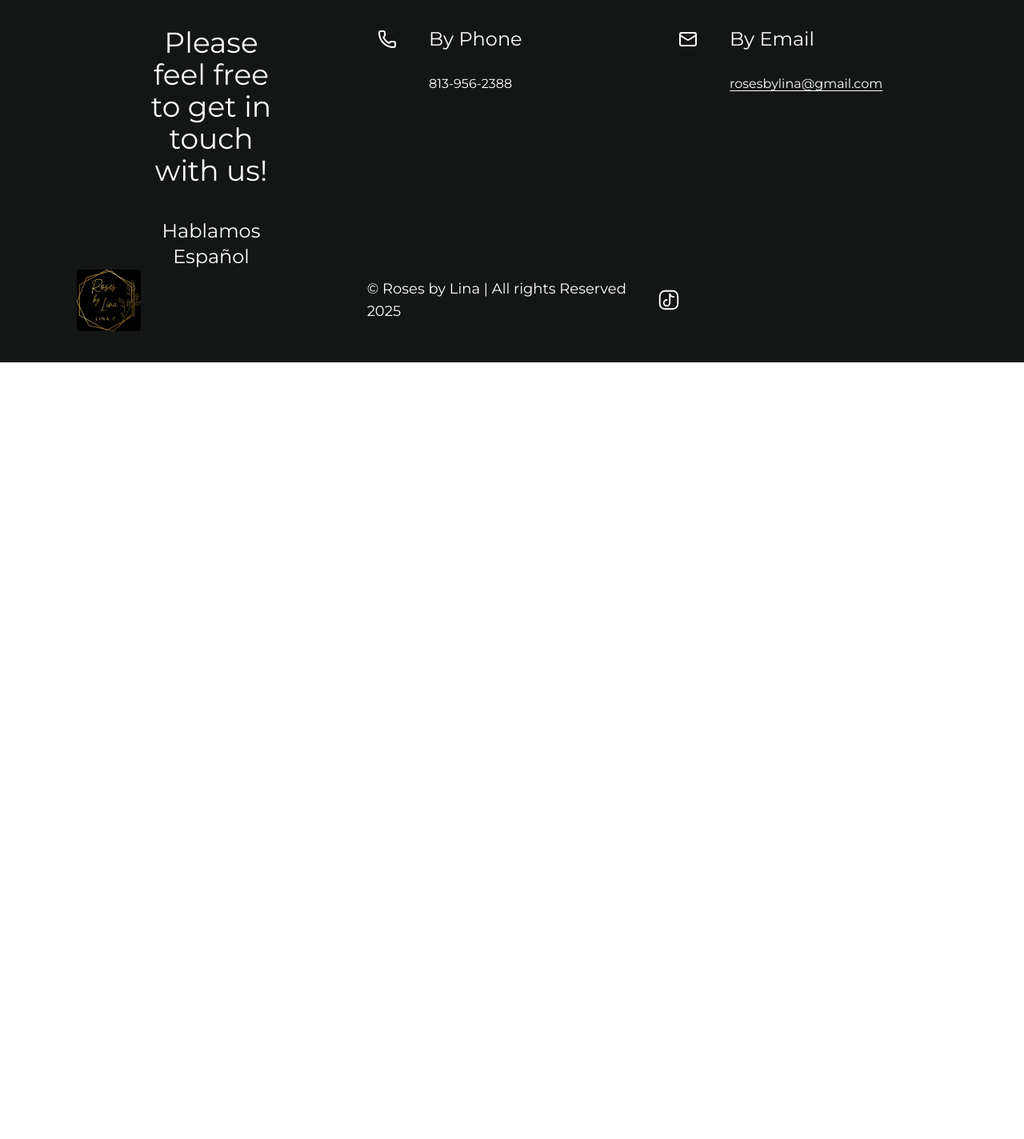
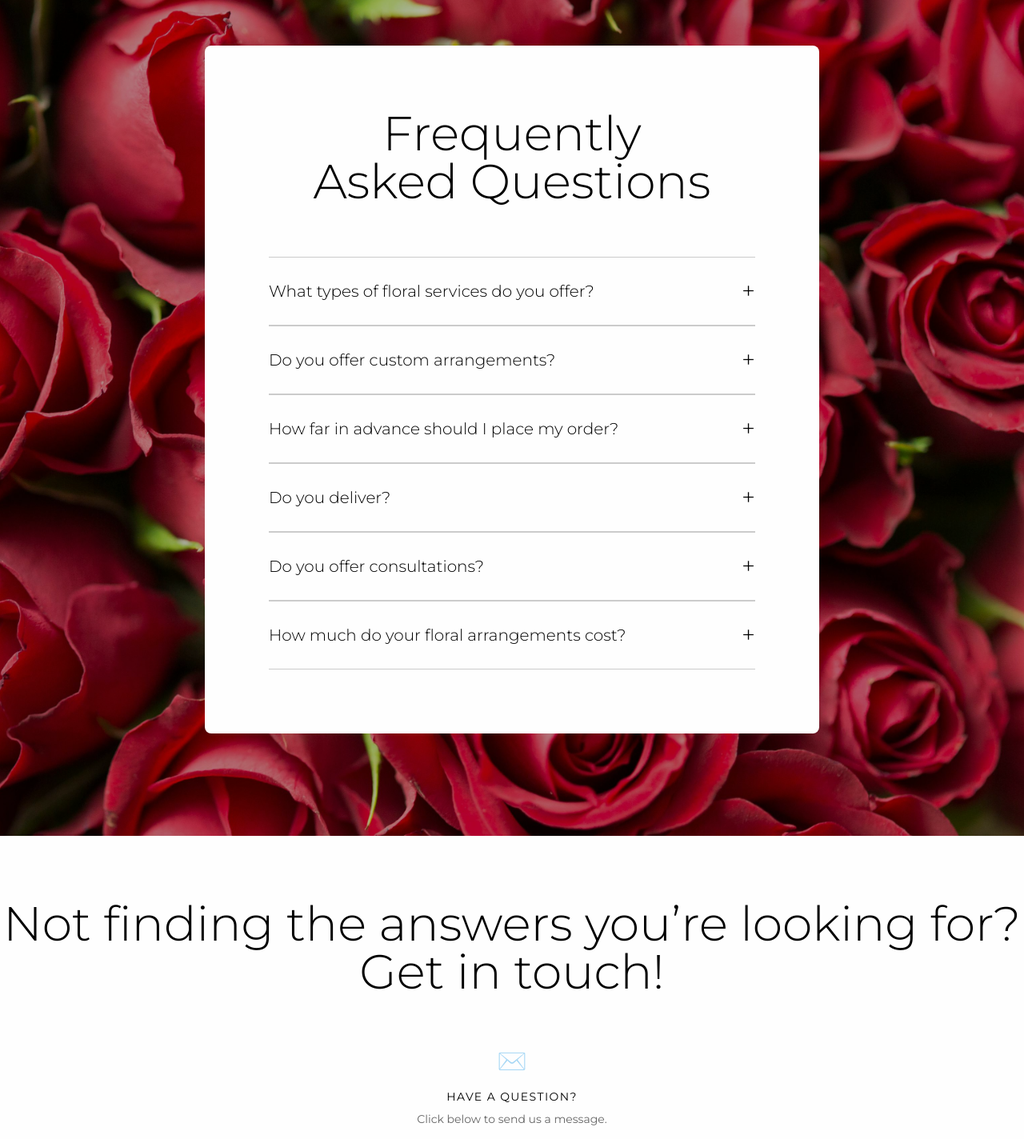
Before and after one commit to amarrero10/roses-by-lina, a Next.js app: page /faq in a window 1280 px wide. Shown: the part 160-1584 px from the top of the page at 80% size. Before the commit the page ends 800 px from the top, so only its background shows below. Built offline with nearby package versions, Linux system fonts and the light colour scheme; some icons are missing.

Commit message:
Finished services and contact us page

```diff
--- a/app/contact-us/page.tsx
+++ b/app/contact-us/page.tsx
@@ -1,10 +1,62 @@
 import ContactForm from "@/components/ContactForm";
+import { Mail, Phone } from "lucide-react";
 
 const Contact = () => {
   return (
-    <div>
-      <ContactForm />
-    </div>
+    <>
+      {/* Intro */}
+      <section className="bg-[#f4efe9] py-24">
+        <div className="max-w-3xl mx-auto text-center">
+          <h1 className="text-6xl font-light mb-6">Contact Us</h1>
+          <p className="text-lg text-black/60 leading-relaxed">
+            Whether you’re planning an event or have a question about our services, we’d love to
+            hear from you.
+          </p>
+        </div>
+      </section>
+
+      {/* Form Section */}
+      <section className="bg-accent-black py-20">
+        <div className="max-w-4xl mx-auto grid grid-cols-2 gap-24 items-start bg-accent-text-purple ">
+          {/* Text */}
+          <div className="text-accent-black p-10">
+            <h2 className="text-5xl font-light mb-6">Let’s Create Something Beautiful</h2>
+
+            <p className="text-lg text-accent-black/70 leading-relaxed mb-6">
+              Whether you’re celebrating a milestone, planning an event, or simply sending a
+              thoughtful gesture, we’d love to hear from you. Share a few details and we’ll be in
+              touch.
+            </p>
+            <div className="w-10 h-px bg-accent-black/30 my-6" />
+            {/* Secondary contact blurb */}
+            <p className="text-sm text-accent-black leading-relaxed">
+              Prefer to reach out directly? You’re welcome to call or email us instead. We’re happy
+              to assist in English or Spanish — <span className="italic">hablamos español</span>.
+            </p>
+            <div className="mt-6 space-y-2 text-sm ">
+              <div className="flex items-center ">
+                <Phone className="inline-block mr-2 text-accent-black " />
+                <a href="tel:18139562388" className="block hover:text-white transition">
+                  813&nbsp;·&nbsp;956&nbsp;·&nbsp;2388
+                </a>
+              </div>
+              <div className="flex items-center ">
+                <Mail className="inline-block mr-2 text-accent-black" />
+                <a
+                  href="mailto:rosesbylina@gmail.com"
+                  className="block hover:text-white underline transition"
+                >
+                  rosesbylina@gmail.com
+                </a>
+              </div>
+            </div>
+          </div>
+
+          {/* Form */}
+          <ContactForm className="bg-black p-12" />
+        </div>
+      </section>
+    </>
   );
 };
 
--- a/app/faq/page.tsx
+++ b/app/faq/page.tsx
@@ -1,5 +1,93 @@
+import FAQItem from "@/components/FAQItem";
+import Image from "next/image";
+import Link from "next/link";
+import img from "../../public/25.jpg";
 function Faq() {
-  return <div>Faq</div>;
+  const faqs = [
+    {
+      question: "What types of floral services do you offer?",
+      answer:
+        "We create custom floral designs for birthdays, graduations, proposals, weddings, memorials, and everyday occasions.",
+    },
+    {
+      question: "Do you offer custom arrangements?",
+      answer:
+        "Yes. Every arrangement is thoughtfully designed based on your preferences, event details, and seasonal availability.",
+    },
+    {
+      question: "How far in advance should I place my order?",
+      answer:
+        "For everyday arrangements, 24–48 hours is recommended. Weddings and large events typically require advance notice.",
+    },
+    {
+      question: "Do you deliver?",
+      answer:
+        "Yes, delivery is available within our service area. Delivery fees may vary depending on location and timing.",
+    },
+    {
+      question: "Do you offer consultations?",
+      answer:
+        "We’re happy to discuss your floral needs via phone, email, or in person. Hablámos español.",
+    },
+    {
+      question: "How much do your floral arrangements cost?",
+      answer:
+        "Because every arrangement is custom-designed, pricing varies based on size, flower selection, seasonality, and event details. We don’t offer set prices, but we’re happy to work within your budget. For a personalized quote, please contact us by phone or email and we’ll be glad to help.",
+    },
+  ];
+
+  return (
+    <>
+      <section className="relative py-32 overflow-hidden -z-10">
+        {/* Background image */}
+        <Image src={img} alt="" fill className="object-cover" priority />
+
+        {/* Overlay (important for readability) */}
+        <div className="absolute inset-0 bg-black/30" />
+
+        {/* Content */}
+        <div className="relative z-10 max-w-3xl mx-auto bg-[#fefefe] p-20 rounded-lg">
+          <h2 className="text-6xl font-light text-center mb-16">
+            Frequently
+            <br />
+            Asked Questions
+          </h2>
+
+          <div>
+            {faqs.map((faq, i) => (
+              <FAQItem key={i} question={faq.question} answer={faq.answer} />
+            ))}
+          </div>
+        </div>
+      </section>
+      <section className=" py-20">
+        <h2 className="text-6xl font-light text-center mb-16">
+          Not finding the answers you’re looking for? Get in touch!
+        </h2>
+        <div className="max-w-5xl mx-auto flex justify-center text-center">
+          {/* Phone */}
+
+          {/* Email */}
+          <div>
+            <div className="mb-4 text-black/60">
+              <span className="text-3xl">✉️</span>
+            </div>
+
+            <h3 className="uppercase tracking-widest text-sm mb-2">Have a Question?</h3>
+
+            <p className="text-sm text-black/60 mb-4">Click below to send us a message.</p>
+
+            <Link
+              href="mailto:rosesbylina@gmail.com"
+              className="inline-block border border-black px-8 py-3 text-sm uppercase tracking-wide hover:bg-black hover:text-white transition"
+            >
+              Contact Us
+            </Link>
+          </div>
+        </div>
+      </section>
+    </>
+  );
 }
 
 export default Faq;
--- /dev/null
+++ b/components/FAQItem.tsx
@@ -0,0 +1,48 @@
+"use client";
+
+import { useState } from "react";
+import { motion, AnimatePresence } from "framer-motion";
+
+type FAQItemProps = {
+  question: string;
+  answer: string;
+};
+
+const FAQItem = ({ question, answer }: FAQItemProps) => {
+  const [open, setOpen] = useState(false);
+
+  return (
+    <div className="border-b border-t border-black/20 py-6">
+      <button
+        onClick={() => setOpen(!open)}
+        className="w-full flex justify-between items-center text-left"
+      >
+        <span className="text-xl font-light">{question}</span>
+
+        <motion.span
+          animate={{ rotate: open ? 45 : 0 }}
+          transition={{ duration: 0.45, ease: "easeOut" }}
+          className="text-3xl font-light"
+        >
+          +
+        </motion.span>
+      </button>
+
+      <AnimatePresence initial={false}>
+        {open && (
+          <motion.div
+            initial={{ height: 0, opacity: 0 }}
+            animate={{ height: "auto", opacity: 1 }}
+            exit={{ height: 0, opacity: 0 }}
+            transition={{ duration: 0.35, ease: "easeInOut" }}
+            className="overflow-hidden"
+          >
+            <p className="mt-4 text-sm text-black/70 leading-relaxed max-w-xl">{answer}</p>
+          </motion.div>
+        )}
+      </AnimatePresence>
+    </div>
+  );
+};
+
+export default FAQItem;
```
Also changed, not shown: public/25.jpg (added).
